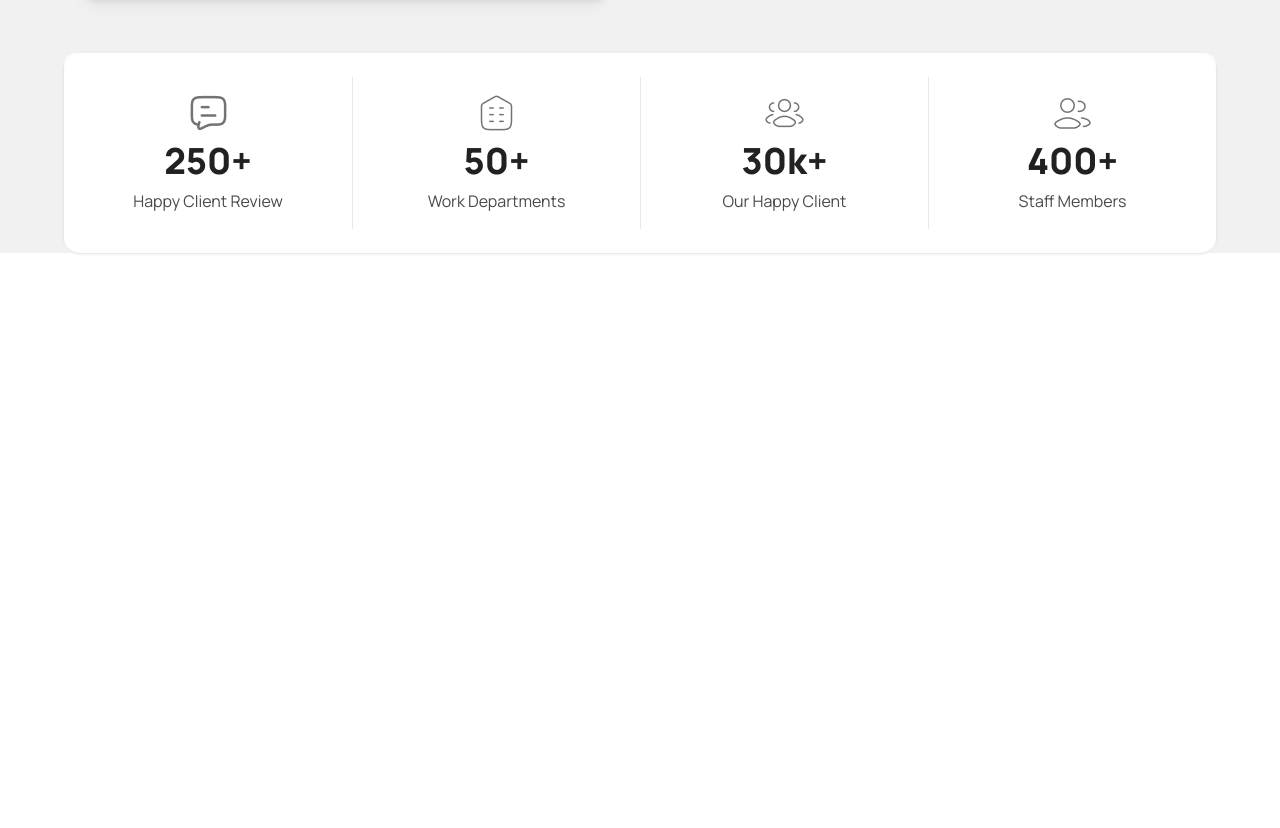
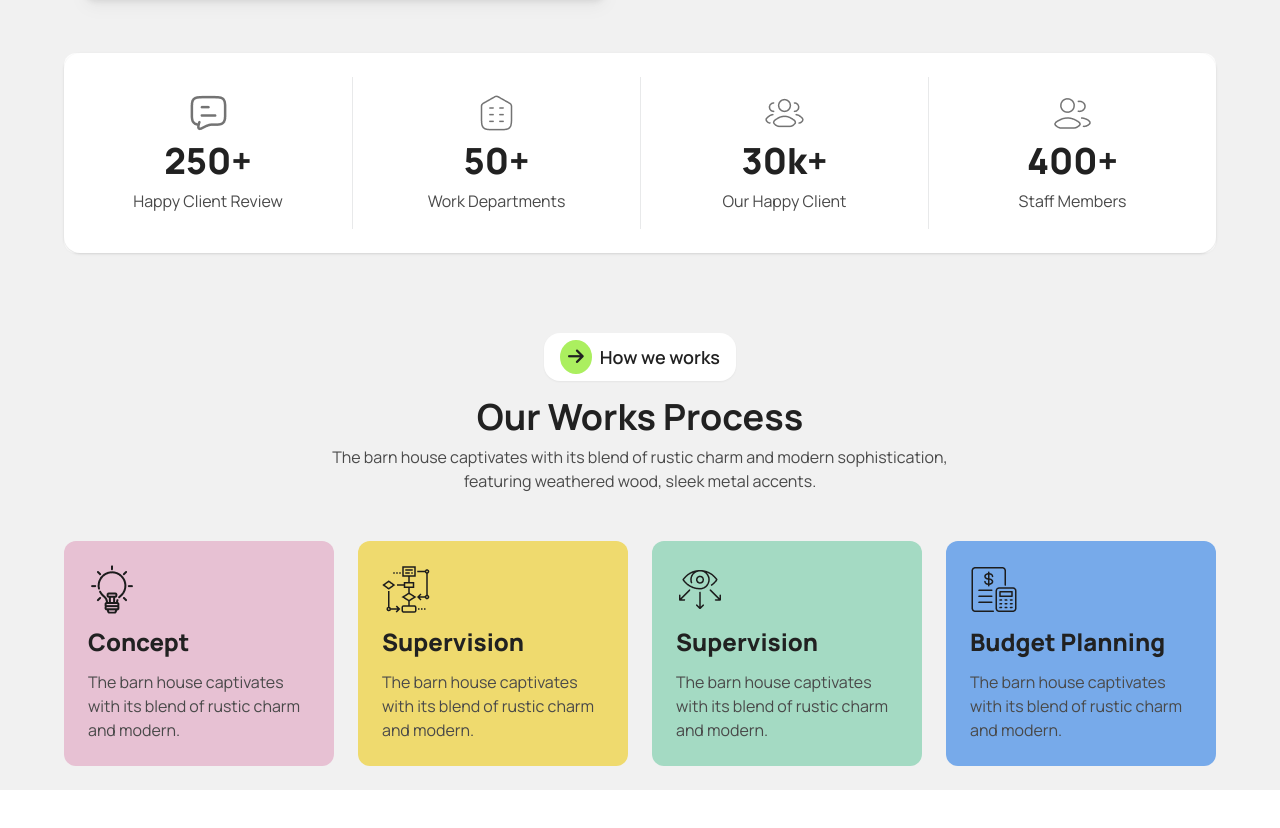
Before and after one commit to aanafiu/assignment-3, a plain HTML site: page index.html in a window 1280 px wide. Shown: the part 1519-2347 px from the top of the page. Before the commit the page ends 1796 px from the top, so only its background shows below. Drawn offline with nearby package versions, Linux system fonts and the light colour scheme.

Commit message:
Work Process Section

```diff
--- a/index.html
+++ b/index.html
@@ -244,6 +244,65 @@
         </div>
        </section>
 
+       <!-- Our Work Process -->
+        <section class="my-20">
+                   <!-- container -->
+        <div class="w-[90%] gap-2 mx-auto flex justify-between text-center flex-col items-center ">
+
+
+            <!-- tagline -->
+            <div class="taglinehover w-max bg-white btn btn-md px-4 text-lg py-1 items-center rounded-2xl text-primary hover:text-white hover:bg-btn border-0 ">
+                <div class="icon">
+                    <i class=" items-center justify-center flex fa-solid fa-arrow-right bg-btn rounded-[50%] p-2 hover:bg-black"></i>
+                </div>
+                How we works
+              </div>
+
+            <!-- headline & text -->
+              <div class="my-2">
+              <h1 class="font-bold text-primary text-2xl sm:text-3xl md:text-4xl ">Our Works Process</h1>
+              <p class="text-allp text-sm sm:text-base my-2 w-[70%] mx-auto">The barn house captivates with its blend of rustic charm and
+                modern sophistication, featuring weathered wood, sleek metal accents.</p>
+              </div>
+
+              <!-- Card -->
+              <div class="py-6 gap-6 grid grid-cols-1 grid-rows-4 sm:grid-cols-2 sm:grid-rows-2 lg:grid-cols-4 lg:grid-rows-1 self-center place-content-center items-center ">
+
+                <div class="place-items-center text-left flex flex-col gap-3 items-start bg-[#E7C1D3] p-6 rounded-xl">
+                  <img src="./assets/concept.png" alt="">
+                  <div class="text-primary text-2xl font-extrabold">Concept</div>
+                  <div class="text-allp text-base">The barn house captivates with its blend of rustic charm and modern.</div>
+                </div>
+
+                <div class="place-items-center text-left flex flex-col gap-3 items-start bg-[#EFDA6E] p-6 rounded-xl">
+                  <img src="./assets/flow-chart.png" alt="">
+                  <div class="text-primary text-2xl font-extrabold">Supervision</div>
+                  <div class="text-allp text-base">The barn house captivates with its blend of rustic charm and modern.</div>
+                </div>
+
+                <div class="place-items-center text-left flex flex-col gap-3 items-start bg-[#A4DAC3] p-6 rounded-xl">
+                  <img src="./assets/vision.png" alt="">
+                  <div class="text-primary text-2xl font-extrabold">Supervision</div>
+                  <div class="text-allp text-base">The barn house captivates with its blend of rustic charm and modern.</div>
+                </div>
+
+                <div class="place-items-center text-left flex flex-col gap-3 items-start bg-[#77AAEA] p-6 rounded-xl">
+                  <img src="./assets/budget-planning.png" alt="">
+                  <div class="text-primary text-2xl font-extrabold">Budget Planning</div>
+                  <div class="text-allp text-base">The barn house captivates with its blend of rustic charm and modern.</div>
+                </div>
+
+
+
+
+              </div>
+
+
+
+           </div>
+        </section>
+
+
 
 
 
```
